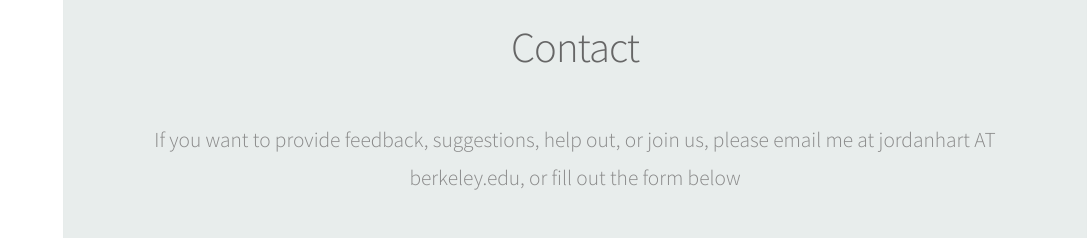
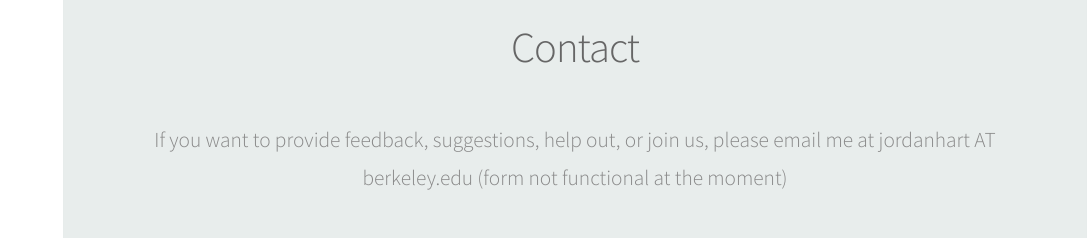
Before and after one commit to jordanhart/complaint_app_website, a plain HTML site: page index.html in a window 1280 px wide. Shown: the part 2180-2418 px from the top of the page, without its empty margins (193-1280 px from the left). Drawn offline with Linux system fonts and the light colour scheme.

Commit message:
removed fill in form wording

```diff
--- a/index.html
+++ b/index.html
@@ -166,7 +166,7 @@
 								<h2>Contact</h2>
 							</header>
 
-							<p>If you want to provide feedback, suggestions, help out, or join us, please email me at jordanhart AT berkeley.edu, or fill out the form below</p>
+							<p>If you want to provide feedback, suggestions, help out, or join us, please email me at jordanhart AT berkeley.edu (form not functional at the moment)</p>
 
 							<form method="post" action="file:///home/jordan/law_app_idea/website/index.html#">
 								<div class="row">
```
